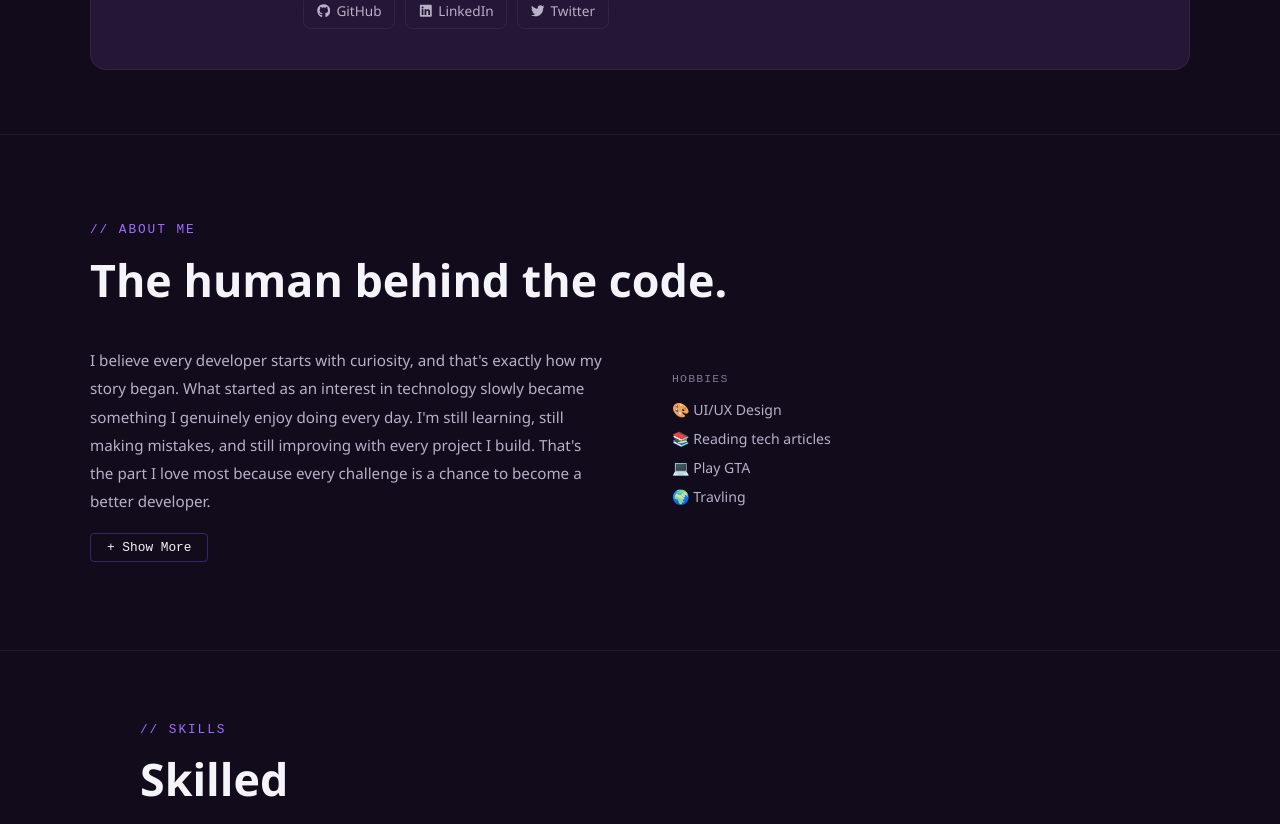
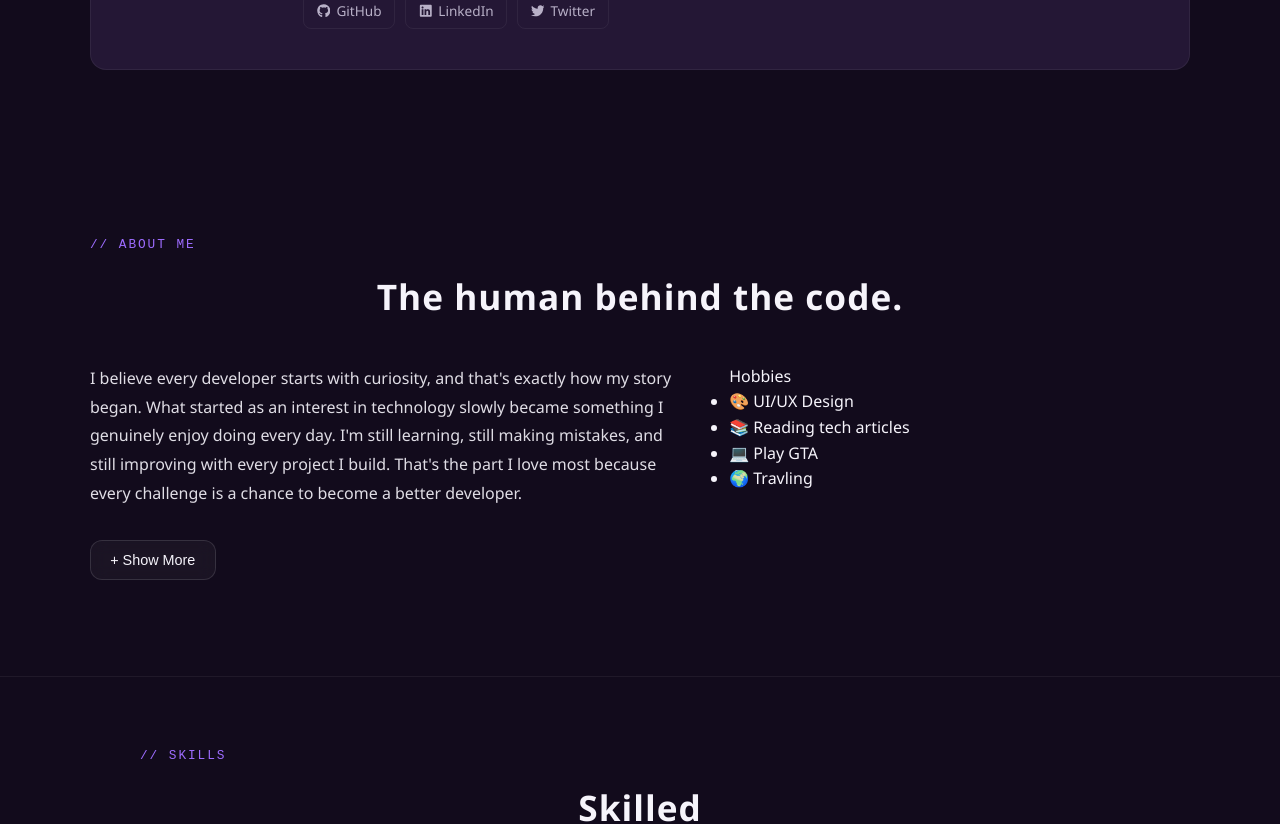
Before and after one commit to Mahdia-Hassani/developer-portfolio, a React (Vite) app: page / in a window 1280 px wide. Shown: the part 1140-1964 px from the top of the page. Built offline with nearby package versions, Linux system fonts and the light colour scheme.

Commit message:
refactor: improve UI structure and fix theme issues

```diff
--- a/src/App.css
+++ b/src/App.css
@@ -17,11 +17,11 @@ section {
 }
 
 .section-title {
-  font-size: clamp(2rem, 4vw, 2.8rem);
-  font-weight: 800;
-  color: var(--text);
+  text-align: center;
+  font-size: 2.2rem;
+  font-weight: 700;
   margin-bottom: 2.5rem;
-  line-height: 1.2;
+  letter-spacing: 1px;
 }
 
 .badge {
@@ -99,13 +99,12 @@ section {
   transition: 0.3s ease;
 }
 
-body.light .navbar {
-  background: rgba(255, 255, 255, 0.85);
+ody.light .navbar {
+  background: rgba(255, 255, 255, 0.92);
   backdrop-filter: blur(18px);
   -webkit-backdrop-filter: blur(18px);
-  border-bottom: 1px solid rgba(0, 0, 0, 0.06);
-  position: sticky;
-  z-index: 9999;
+
+  border: 1px solid rgba(0, 0, 0, 0.08);
 }
 
 .navbar-logo {
@@ -609,88 +608,108 @@ body.light .navbar-links a:hover {
   }
 }
 
-/* ======== About ======== */
+/* ========== ABOUT SECTION ========== */
 
 .about {
-  padding: 5rem 2.5rem;
-  border-top: 1px solid var(--border);
-}
+  padding: 6rem 1.5rem;
+}
+
 .about-inner {
   max-width: 1100px;
   margin: 0 auto;
 }
 
 .about-grid {
-  display: flex;
-  gap: 4rem;
-}
-.about-left {
-  flex: 1;
-}
-.about-right {
-  flex: 1;
-}
-
+  display: grid;
+  grid-template-columns: 1.3fr 1fr;
+  gap: 2.5rem;
+}
+
+/* LEFT */
 .about-bio {
-  color: var(--muted);
-  line-height: 1.85;
-  margin-bottom: 1.1rem;
-  font-size: 0.95rem;
-}
-
-.about-more {
+  line-height: 1.8;
+  opacity: 0.9;
   margin-bottom: 1rem;
 }
 
 .about-toggle {
-  background: none;
-  border: 1px solid var(--primary-border);
-  color: var(--green);
-  padding: 0.38rem 1rem;
-  font-size: 0.8rem;
-  border-radius: 4px;
+  margin-top: 1rem;
+  padding: 0.7rem 1.2rem;
+  border-radius: 12px;
+  border: 1px solid rgba(255, 255, 255, 0.12);
+  background: rgba(255, 255, 255, 0.04);
+  color: inherit;
   cursor: pointer;
-  font-family: var(--mono);
-  transition: background 0.2s;
-  margin-bottom: 0.5rem;
-}
+  font-size: 0.9rem;
+  font-weight: 500;
+  transition: all 0.25s ease;
+  backdrop-filter: blur(8px);
+}
+
+/* hover state */
 .about-toggle:hover {
-  background: var(--primary-light);
-}
-
-.about-sub {
-  font-family: var(--mono);
-  font-size: 0.72rem;
-  color: var(--faint);
-  text-transform: uppercase;
-  letter-spacing: 0.1em;
-  margin: 1.5rem 0 0.65rem;
-}
-
-.hobbies {
-  list-style: none;
-  display: flex;
-  flex-direction: column;
-  gap: 0.4rem;
-}
-.hobbies li {
-  color: var(--muted);
-  font-size: 0.88rem;
-}
-
-.badges {
-  display: flex;
-  flex-wrap: wrap;
-  gap: 0.5rem;
-}
-
+  background: rgba(255, 255, 255, 0.08);
+  border-color: rgba(255, 255, 255, 0.2);
+  transform: translateY(-2px);
+}
+
+/* active click feel */
+.about-toggle:active {
+  transform: translateY(0px);
+}
+
+/* LIGHT MODE support (اگر داری theme toggle) */
+body.light .about-toggle {
+  background: rgba(0, 0, 0, 0.04);
+  border: 1px solid rgba(0, 0, 0, 0.1);
+}
+
+body.light .about-toggle:hover {
+  background: rgba(0, 0, 0, 0.08);
+}
+
+/* RIGHT CARDS */
+.about-card {
+  display: flex;
+  gap: 1rem;
+  padding: 1.2rem;
+  border-radius: 14px;
+  background: rgba(255, 255, 255, 0.04);
+  border: 1px solid rgba(255, 255, 255, 0.08);
+  transition: 0.2s ease;
+}
+
+.about-card:hover {
+  transform: translateY(-4px);
+  background: rgba(255, 255, 255, 0.06);
+}
+
+.about-card svg {
+  font-size: 1.4rem;
+  margin-top: 3px;
+  opacity: 0.8;
+}
+
+.about-card h3 {
+  margin: 0;
+  font-size: 1rem;
+}
+
+.about-card p {
+  margin: 0.3rem 0 0;
+  font-size: 0.9rem;
+  opacity: 0.8;
+}
+
+/* highlight style */
+.about-card.highlight {
+  border-left: 3px solid #6c63ff;
+}
+
+/* responsive */
 @media (max-width: 768px) {
-  .about {
-    padding: 3rem 1.2rem;
-  }
   .about-grid {
-    flex-direction: column;
-    gap: 2rem;
+    grid-template-columns: 1fr;
   }
 }
 
@@ -823,6 +842,36 @@ body.light .navbar-links a:hover {
 
 .nav-btn:hover {
   transform: translateY(-2px);
+}
+/* favorite project */
+.favorites-page h2 {
+  text-align: center;
+  margin-bottom: 2.5rem;
+  font-size: 2.2rem;
+  font-weight: 700;
+  letter-spacing: 1px;
+}
+.favorites-page {
+  max-width: 1400px;
+  margin: 0 auto;
+  padding: 3rem 2rem;
+}
+.favorites-grid {
+  display: grid;
+  grid-template-columns: repeat(3, 1fr);
+  gap: 2rem;
+  margin-top: 2rem;
+}
+@media (max-width: 992px) {
+  .favorites-grid {
+    grid-template-columns: repeat(2, 1fr);
+  }
+}
+
+@media (max-width: 768px) {
+  .favorites-grid {
+    grid-template-columns: 1fr;
+  }
 }
 /* Project section */
 
@@ -1496,3 +1545,75 @@ body.light .navbar-links a:hover {
   color: var(--primary);
   transform: translateY(-2px);
 }
+
+/* Featured */
+.project-image-wrapper {
+  position: relative;
+}
+
+/* container برای کنترل بهتر */
+.project-badges {
+  position: absolute;
+  top: 10px;
+  left: 10px;
+  right: 10px;
+  display: flex;
+  justify-content: space-between;
+  align-items: center;
+  pointer-events: none;
+}
+
+/* base badge style */
+.badge {
+  font-size: 12px;
+  padding: 5px 10px;
+  border-radius: 10px;
+  backdrop-filter: blur(10px);
+  background: rgba(0, 0, 0, 0.2);
+  color: #fff;
+  pointer-events: auto;
+  transition: all 0.2s ease;
+}
+
+/* featured */
+.badge.featured {
+  background: var(--primary);
+  color: #111;
+  font-weight: 600;
+}
+
+/* favorite button */
+.badge.fav {
+  cursor: pointer;
+  border: none;
+  font-size: 14px;
+  width: 34px;
+  height: 34px;
+  display: flex;
+  align-items: center;
+  justify-content: center;
+}
+
+/* hover */
+.badge.fav:hover {
+  transform: scale(1.1);
+}
+
+/* active favorite */
+.badge.fav.active {
+  color: gold;
+  background: var(--primary);
+}
+
+.badge.fav svg {
+  font-size: 14px;
+  transition: transform 0.2s ease;
+}
+
+.badge.fav:hover svg {
+  transform: scale(1.1);
+}
+
+.badge.fav.active svg {
+  color: #ffd88a;
+}
```
